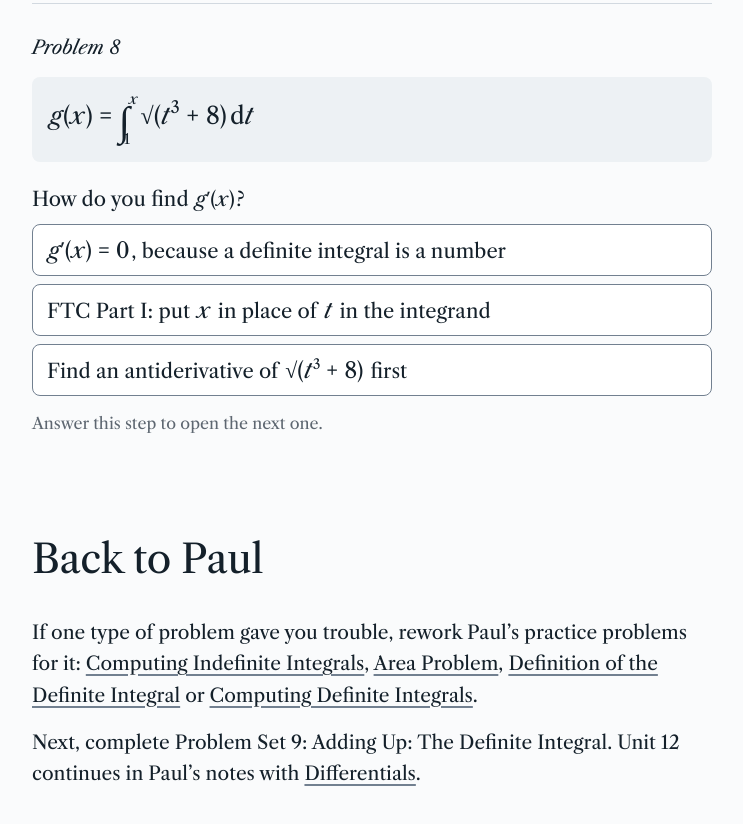
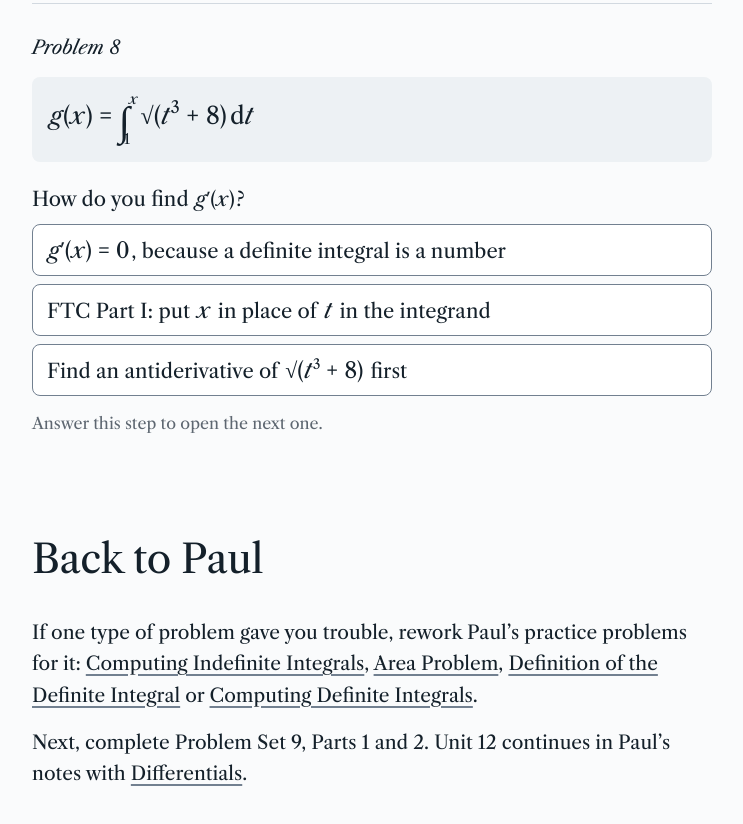
Before and after one commit to RizeComputerScience/calc1-practice-unit-11, a plain HTML site: page index.html in a window 1280 px wide. Shown: the part 6084-6908 px from the top of the page, without its empty margins (268-1011 px from the left). Drawn offline with nearby package versions, Linux system fonts and the light colour scheme; a web font is replaced by a local one.

Commit message:
Problem set names follow the Part 1/Part 2 split; Derivative Rules Check wording

```diff
--- a/index.html
+++ b/index.html
@@ -3229,7 +3229,7 @@ function sectionHTML(s, n) {
 function backHTML() {
   return sec('sec-back', '', 'Back to Paul', '') + prose('', [
     'If one type of problem gave you trouble, rework Paul’s practice problems for it: [Computing Indefinite Integrals](' + PAUL_P + 'ComputingIndefiniteIntegrals.aspx), [Area Problem](' + PAUL_P + 'AreaProblem.aspx), [Definition of the Definite Integral](' + PAUL_P + 'DefnOfDefiniteIntegral.aspx) or [Computing Definite Integrals](' + PAUL_P + 'ComputingDefiniteIntegrals.aspx).',
-    'Next, complete Problem Set 9: Adding Up: The Definite Integral. Unit 12 continues in Paul’s notes with [Differentials](' + PAUL_C + 'Differentials.aspx).']);
+    'Next, complete Problem Set 9, Parts 1 and 2. Unit 12 continues in Paul’s notes with [Differentials](' + PAUL_C + 'Differentials.aspx).']);
 }
 function page() {
   return header('Unit 11 Practice', SECTIONS_P.map(function (s) { return ['#' + s.id, s.nav]; }).concat([['#sec-back', 'Back to Paul']])) +
```
